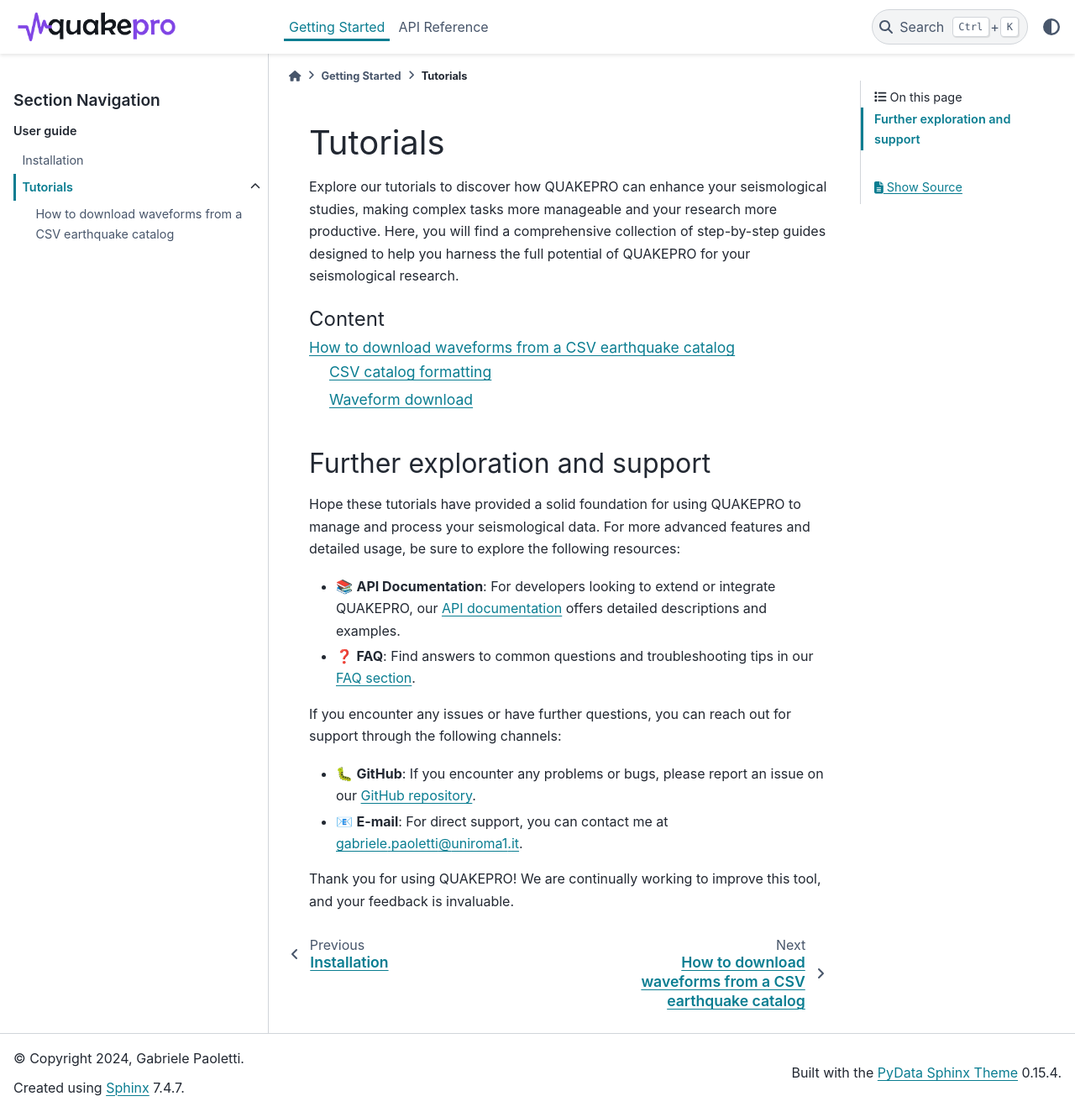
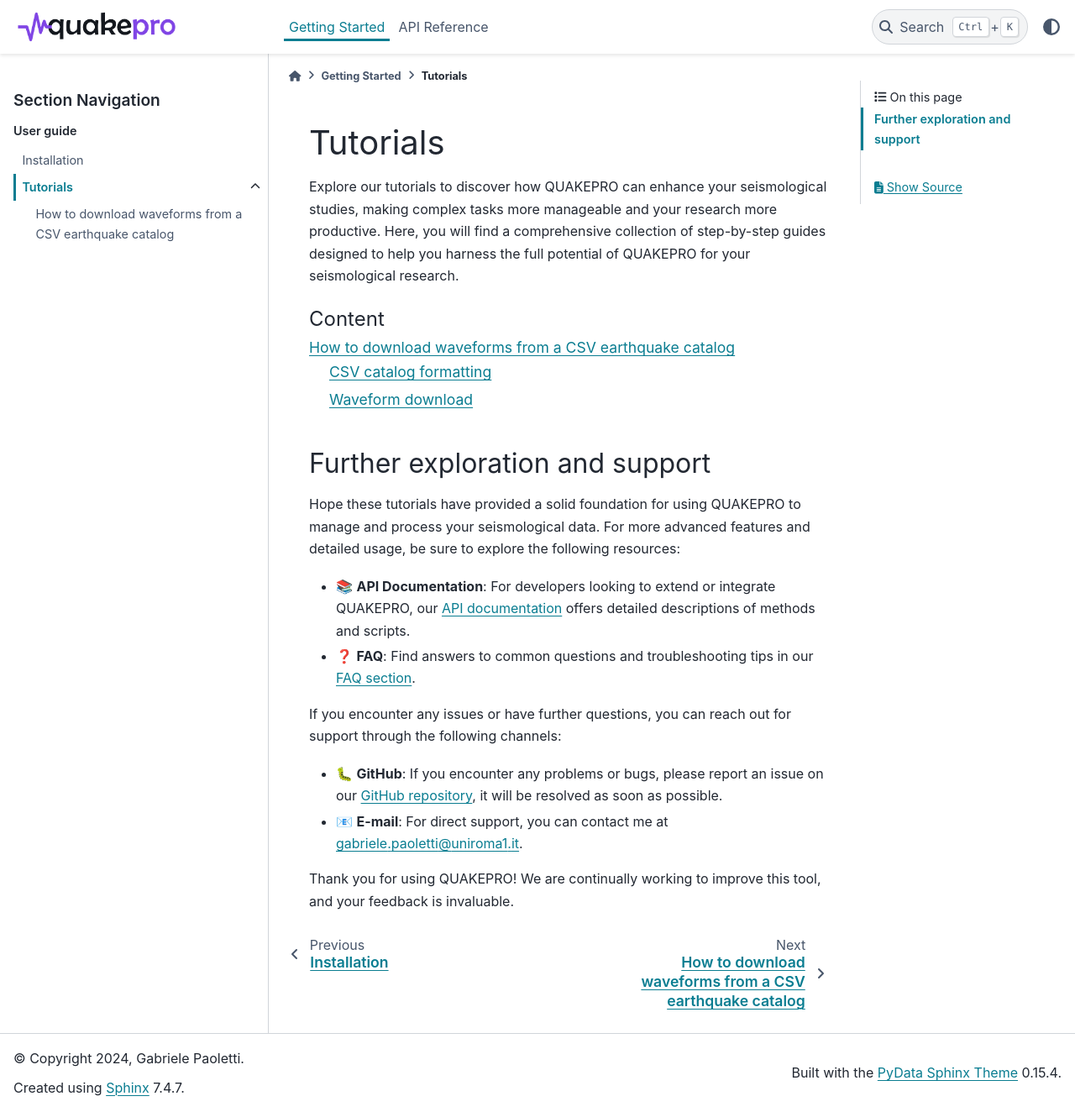
Before and after one commit to gabrielepaoletti/quakepro, a Sphinx documentation site: the page built from docs/source/user_guide/tutorials_index.rst, in a window 1280 px wide and 1324 px high. Shown: the whole window at 84% size. Built offline with Sphinx 7.4.7 and the PyData theme 0.15.4, drawn with Linux system fonts in a browser that asks for light colours.

Commit message:
Update docs

```diff
--- a/docs/source/user_guide/tutorials_index.rst
+++ b/docs/source/user_guide/tutorials_index.rst
@@ -17,15 +17,15 @@
 .. raw:: html
     <br>
 
-- 📚 **API Documentation**: For developers looking to extend or integrate QUAKEPRO, our `API documentation <https://quakepro.readthedocs.io/en/latest/api_reference.html>`_ offers detailed descriptions and examples.
-- ❓ **FAQ**: Find answers to common questions and troubleshooting tips in our `FAQ section <https://github.com/gabrielepaoletti/quakepro>`_.
+- 📚 **API Documentation**: For developers looking to extend or integrate QUAKEPRO, our `API documentation <https://quakepro.readthedocs.io/en/latest/api_reference.html>`_ offers detailed descriptions of methods and scripts.
+- ❓ **FAQ**: Find answers to common questions and troubleshooting tips in our `FAQ section <https://quakepro.readthedocs.io/en/latest/user_guide/faq.html>`_.
 
 If you encounter any issues or have further questions, you can reach out for support through the following channels:
 
 .. raw:: html
     <br>
 
-- 🐛 **GitHub**: If you encounter any problems or bugs, please report an issue on our `GitHub repository <https://quakepro.readthedocs.io/en/latest/user_guide/faq.html>`_.
+- 🐛 **GitHub**: If you encounter any problems or bugs, please report an issue on our `GitHub repository <https://github.com/gabrielepaoletti/quakepro>`_, it will be resolved as soon as possible.
 - 📧 **E-mail**: For direct support, you can contact me at gabriele.paoletti@uniroma1.it.
 
 Thank you for using QUAKEPRO! We are continually working to improve this tool, and your feedback is invaluable.
```
